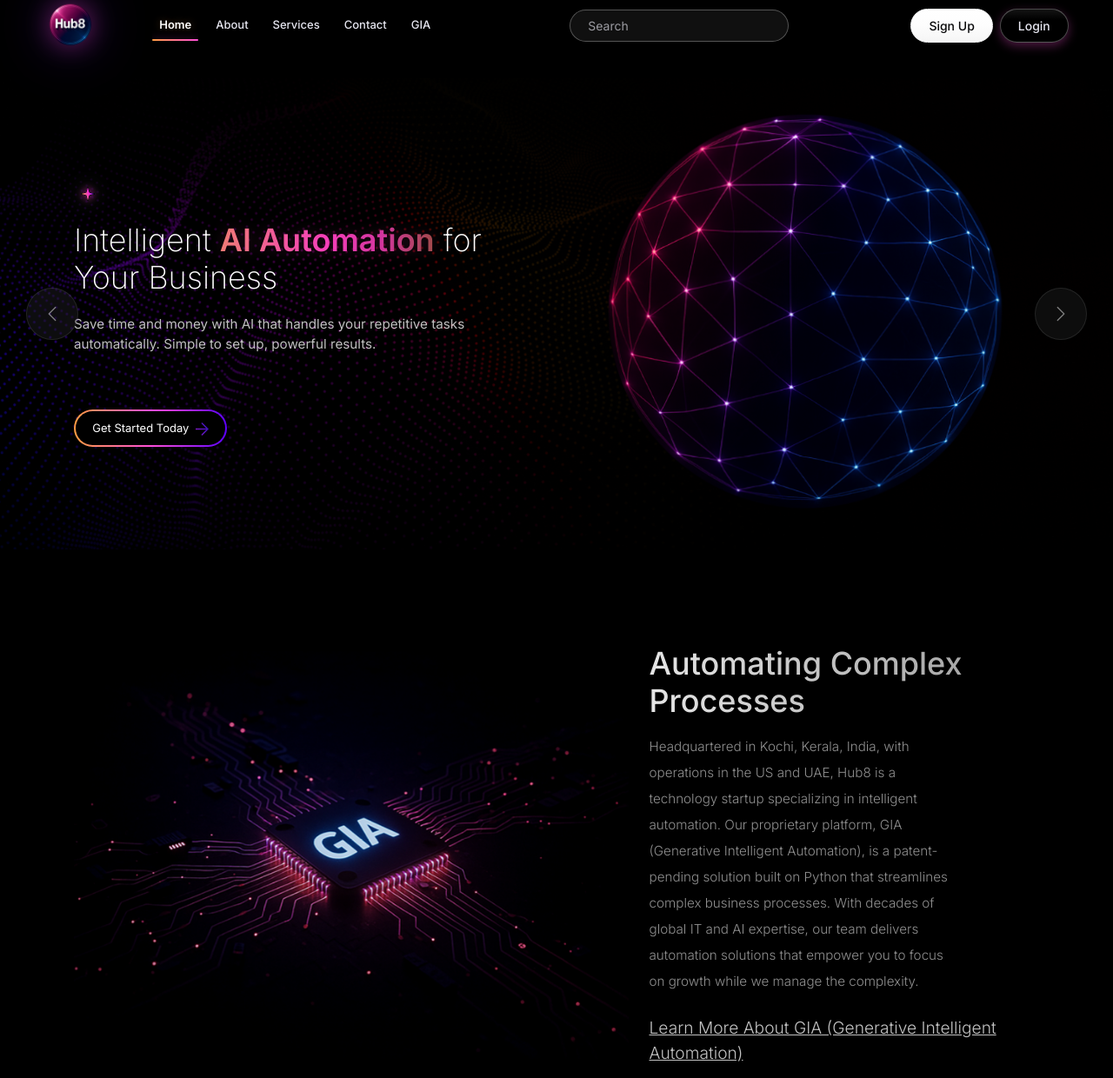
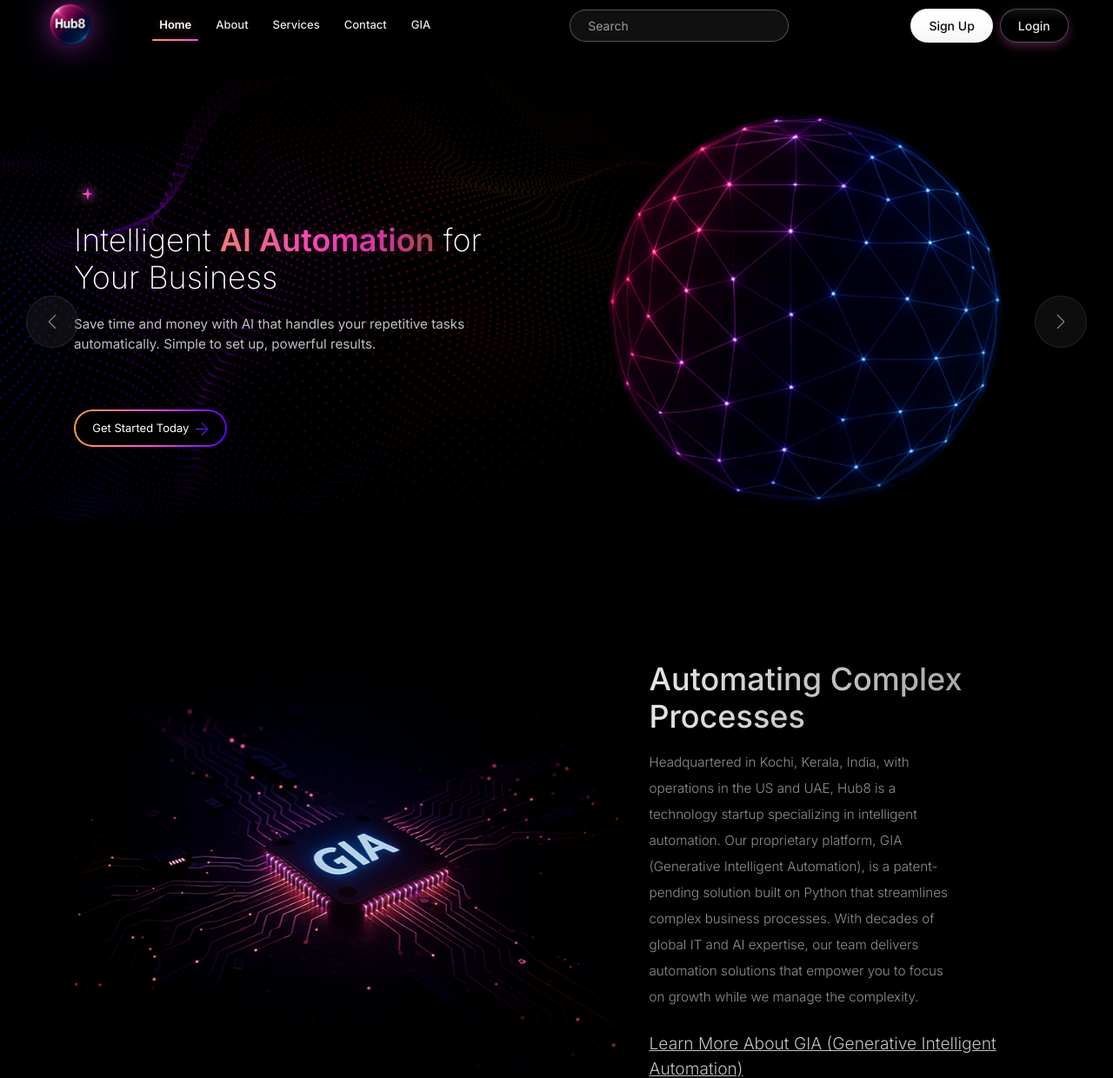
Before and after one commit to tomj0311/www, a PHP site: page / in a window 1280 px wide. Shown: the part 30-1270 px from the top of the page at 87% size. Run offline with PHP 8.4, Linux system fonts and the light colour scheme.

Commit message:
Add fixed background to banner carousel for improved visual appeal

```diff
--- a/assets/style.css
+++ b/assets/style.css
@@ -454,6 +454,19 @@
   position: relative;
   overflow: hidden;
   margin-top: clamp(20px, 3vw, 32px);
+  min-height: 70vh;
+}
+
+.banner-fixed-background {
+  position: absolute;
+  top: 0;
+  left: 0;
+  width: 100%;
+  min-height: 70vh;
+  height: 70vh;
+  background: linear-gradient(to bottom, rgba(0, 0, 0, 0.4) 0%, rgba(0, 0, 0, 0.1) 50%, rgba(0, 0, 0, 0.4) 100%), url('Images/bannar-bg.png') center/cover no-repeat;
+  z-index: 1;
+  pointer-events: none;
 }
 
 /* Reduce top margin on 14" screens */
@@ -467,8 +480,18 @@
   padding: 4rem 0;
   position: relative;
   min-height: 70vh;
+  height: 100%;
   display: flex;
   align-items: center;
+  background: transparent !important;
+}
+
+#heroCarousel .carousel-inner {
+  min-height: 70vh;
+}
+
+#heroCarousel .carousel-item {
+  min-height: 70vh;
 }
 
 .banner-carousel .banner-content h1 {
--- a/includes/banner.php
+++ b/includes/banner.php
@@ -1,11 +1,14 @@
 <section class="banner-carousel" id="home">
+  <!-- Fixed Background -->
+  <div class="banner-fixed-background"></div>
+
   <!-- Bootstrap Carousel -->
-  <div id="heroCarousel" class="carousel slide" data-bs-ride="carousel" data-bs-interval="7000">
+  <div id="heroCarousel" class="carousel slide" data-bs-ride="carousel" data-bs-interval="7000" style="position: relative; z-index: 2;">
     <!-- Carousel Inner -->
     <div class="carousel-inner">
       <!-- Slide 1: AI-Powered Custom Software Development -->
       <div class="carousel-item active">
-        <div class="carousel-slide" style="background: linear-gradient(to bottom, rgba(0, 0, 0, 0.4) 0%, rgba(0, 0, 0, 0.1) 50%, rgba(0, 0, 0, 0.4) 100%), url('assets/Images/bannar-bg.png') center/cover no-repeat;">
+        <div class="carousel-slide">
           <div class="container">
             <div class="row align-items-center justify-content-center">
               <div class="col-lg-6 banner-content text-lg-start" data-animate="slide-right">
@@ -41,7 +44,7 @@
 
       <!-- Slide 2: Intelligent Business Process Automation -->
       <div class="carousel-item">
-        <div class="carousel-slide" style="background: linear-gradient(to bottom, rgba(0, 0, 0, 0.4) 0%, rgba(0, 0, 0, 0.1) 50%, rgba(0, 0, 0, 0.4) 100%), url('assets/Images/technologyical_egde.png') center/cover no-repeat;">
+        <div class="carousel-slide">
           <div class="container">
             <div class="row align-items-center justify-content-center">
               <div class="col-lg-12 banner-content text-center">
@@ -73,7 +76,7 @@
 
       <!-- Slide 3: AI-Enhanced Security & Reliability -->
       <div class="carousel-item">
-        <div class="carousel-slide" style="background: linear-gradient(to bottom, rgba(0, 0, 0, 0.4) 0%, rgba(0, 0, 0, 0.1) 50%, rgba(0, 0, 0, 0.4) 100%), url('assets/Images/impact-bg.png') center/cover no-repeat;">
+        <div class="carousel-slide">
           <div class="container">
             <div class="row align-items-center justify-content-center">
               <div class="col-lg-12 banner-content text-center">
@@ -105,7 +108,7 @@
 
       <!-- Slide 4: Smart Integration & Connectivity -->
       <div class="carousel-item">
-        <div class="carousel-slide" style="background: linear-gradient(to bottom, rgba(0, 0, 0, 0.4) 0%, rgba(0, 0, 0, 0.1) 50%, rgba(0, 0, 0, 0.4) 100%), url('assets/Images/feature_bg.png') center/cover no-repeat;">
+        <div class="carousel-slide">
           <div class="container">
             <div class="row align-items-center justify-content-center">
               <div class="col-lg-12 banner-content text-center">
```
